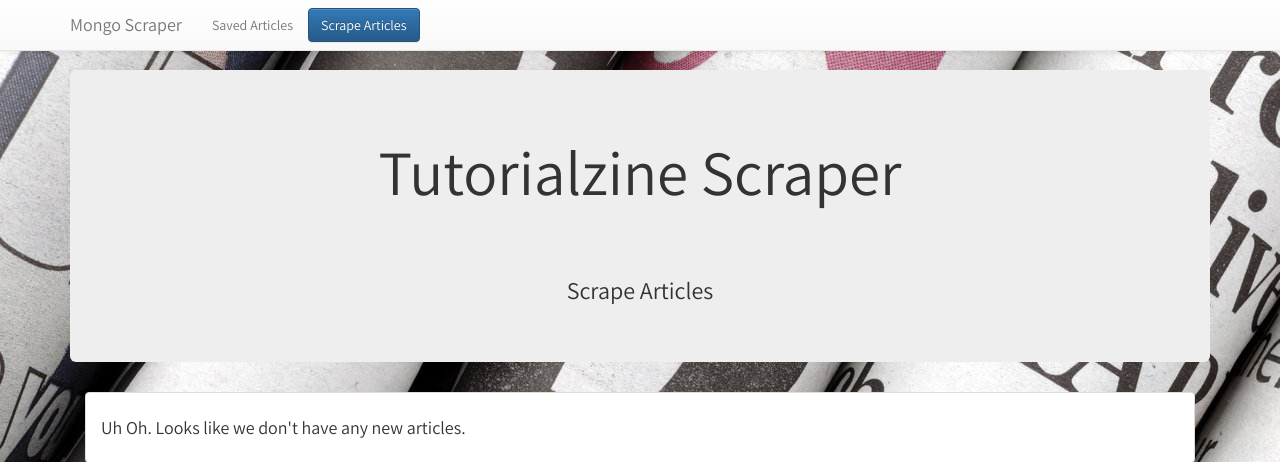
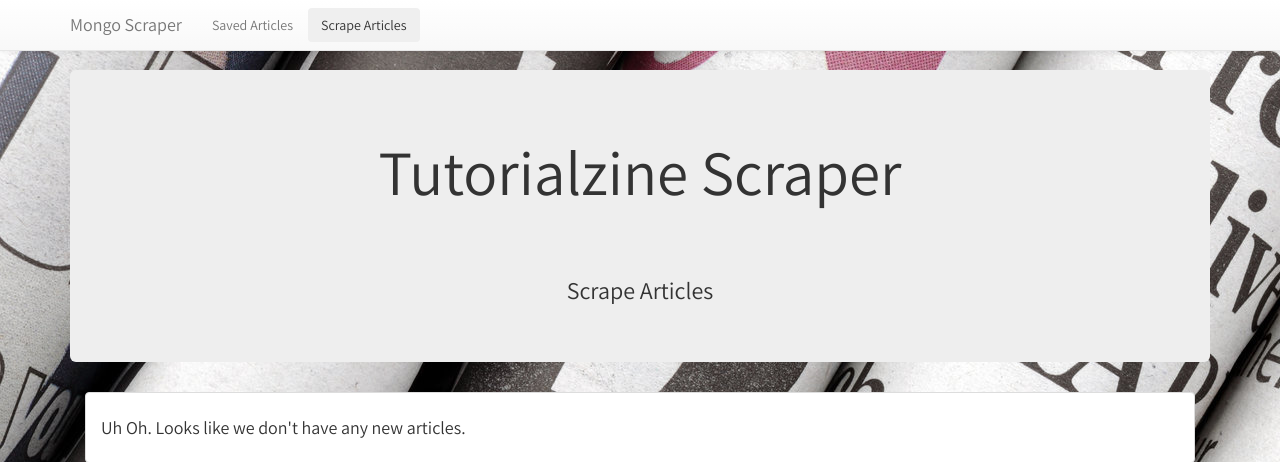
Before and after one commit to TJANGEL/mongo_scraper, a Node server app: page / in a window 1280 px wide. Shown: the top 462 px of the page. Run offline with Node 20, Linux system fonts and the light colour scheme; data that the repository does not hold is empty; some libraries are stand-ins or nearby versions.

Commit message:
reformatting

```diff
--- a/server.js
+++ b/server.js
@@ -10,7 +10,7 @@ var Note = require("./models/Note.js");
 var Article = require("./models/Article.js");
 
 // Scraping tools
-// var request = require("request");
+var request = require("request");
 var axios = require("axios");
 var cheerio = require("cheerio");
 
--- a/views/layouts/main.handlebars
+++ b/views/layouts/main.handlebars
@@ -29,7 +29,7 @@
             <div id="navbar" class="navbar-collapse collapse">
                 <ul class="nav navbar-nav">
                     <li><a href="/saved">Saved Articles</a></li>
-                    <li><button type="button" class="btn btn-primary" id="scrape">Scrape Articles</button></li>
+                    <li><button type="button" class="btn btn-secondary" id="scrape">Scrape Articles</button></li>
                 </ul>
             </div>
         </div>
```
